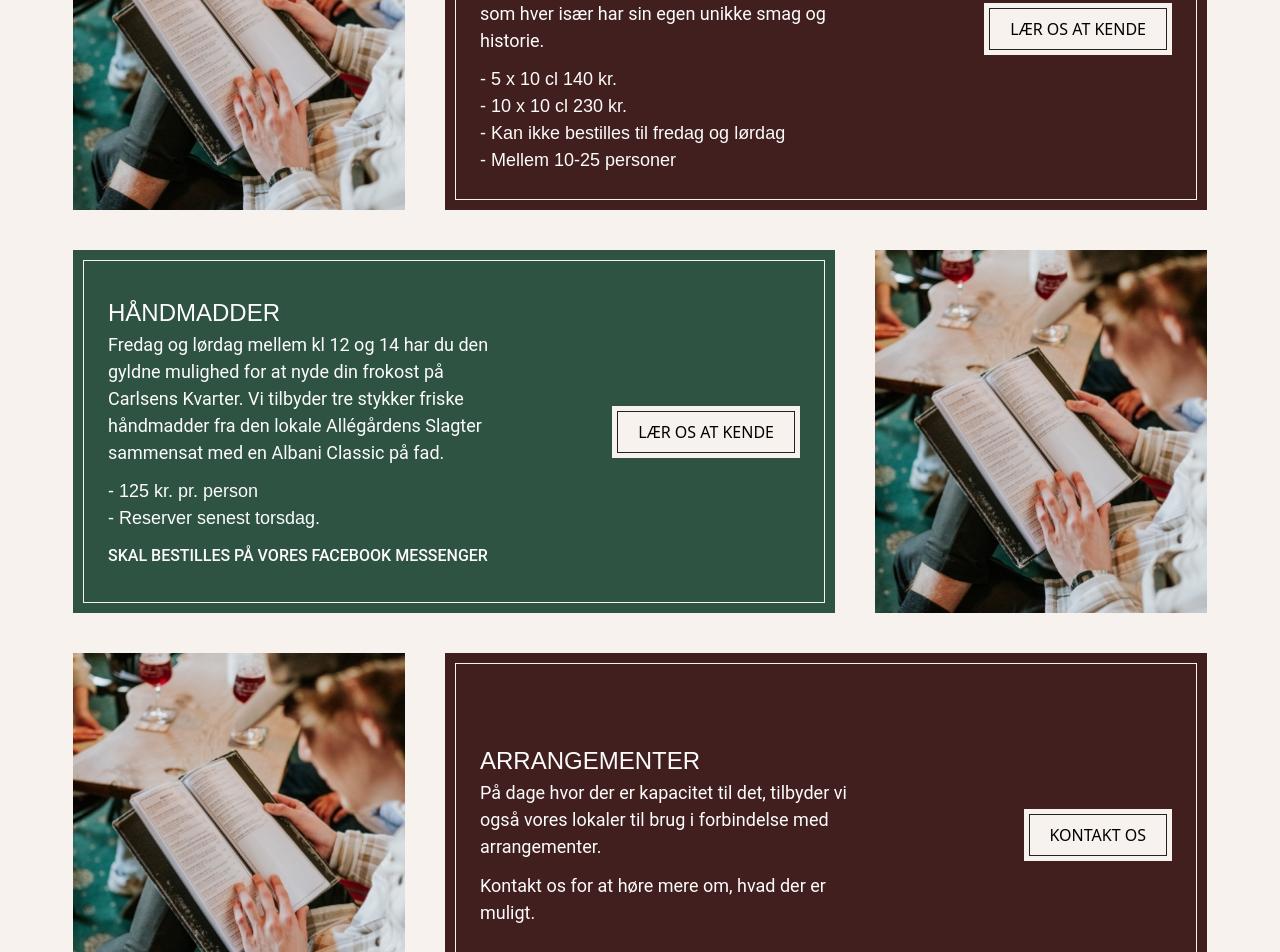
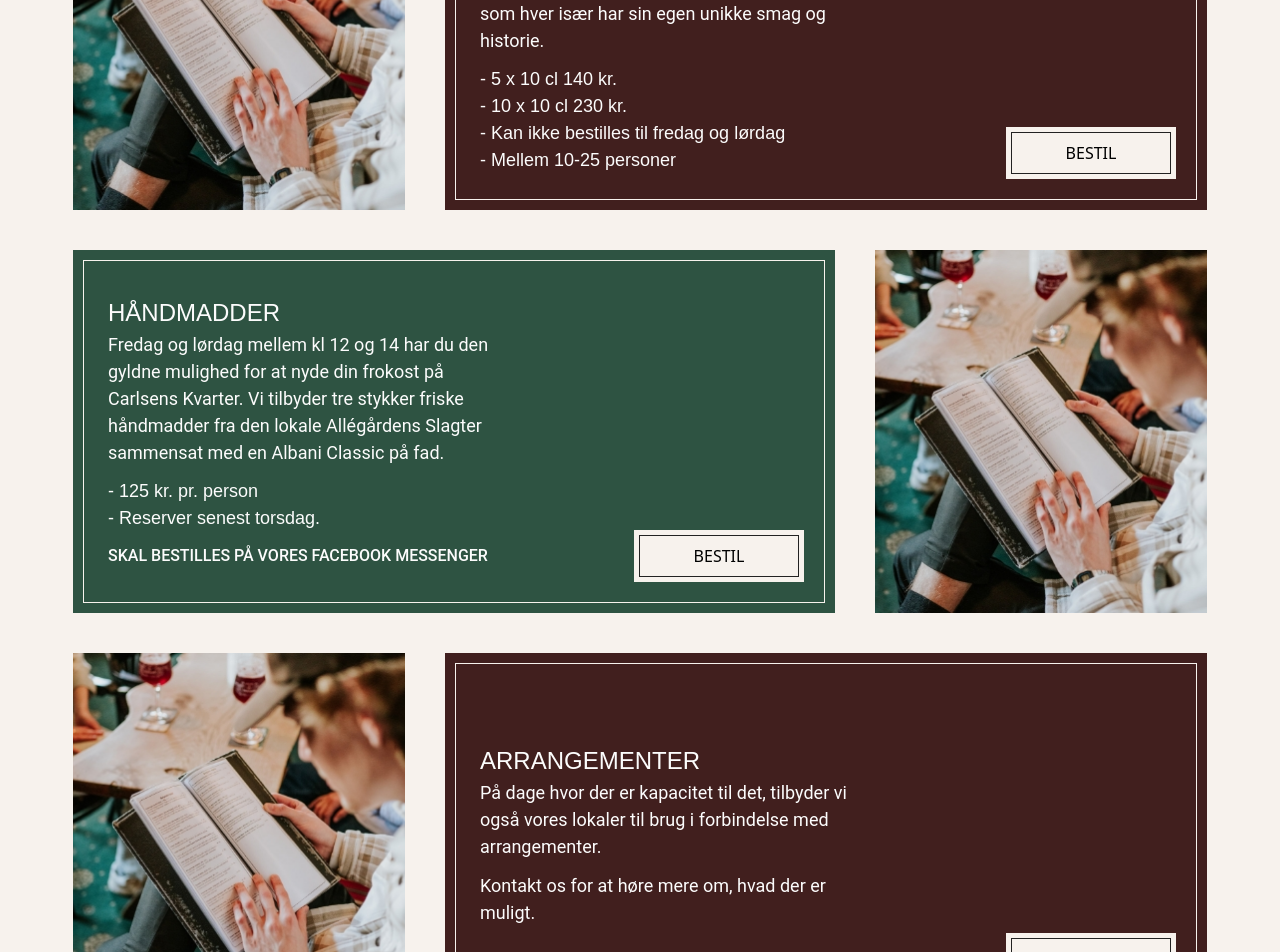
Before and after one commit to emil584c/projekt-6, a Vue app: page / in a window 1280 px wide. Shown: the part 2200-3152 px from the top of the page. Built offline with nearby package versions, Linux system fonts and the light colour scheme; a web font is replaced by a local one.

Commit message:
button placement fix

```diff
--- a/src/components/ProductSection.vue
+++ b/src/components/ProductSection.vue
@@ -22,8 +22,8 @@
                                 <li>- Kan ikke bestilles til fredag og lørdag</li>
                                 <li>- Mellem 10-25 personer</li>
                             </ul>
-                            <div class=" bg-cream-primary p-[5px] absolute z-10 w-fit self-end">
-                                <button class="border-solid border-[1px] border-border-black px-5 py-2">LÆR OS AT KENDE</button>
+                            <div class=" bg-cream-primary p-[5px] absolute right-5 bottom-5 z-10 w-fit self-end">
+                                <button class="border-solid border-[1px] border-border-black px-5 py-2 min-w-[160px]">BESTIL</button>
                             </div>
                         </div>
                      </div>
@@ -40,8 +40,8 @@
                                 <li>- Reserver senest torsdag.</li>
                             </ul>
                             <p class=" text-base font-medium">SKAL BESTILLES PÅ VORES FACEBOOK MESSENGER</p>
-                            <div class=" bg-cream-primary p-[5px] absolute z-10 w-fit self-end">
-                                <button class="border-solid border-[1px] border-border-black px-5 py-2">LÆR OS AT KENDE</button>
+                            <div class=" bg-cream-primary p-[5px] absolute z-10 w-fit right-5 bottom-5 self-end">
+                                <button class="border-solid border-[1px] border-border-black px-5 py-2 min-w-[160px]">BESTIL</button>
                             </div>
                         </div>
                      </div>
@@ -56,8 +56,8 @@
                             <h3>ARRANGEMENTER</h3>
                             <p class=" mb-3 max-w-[386px]">På dage hvor der er kapacitet til det, tilbyder vi også vores lokaler til brug i forbindelse med arrangementer.</p>
                             <p class=" max-w-[386px]">Kontakt os for at høre mere om, hvad der er muligt.</p>
-                            <div class=" bg-cream-primary p-[5px] absolute z-10 w-fit self-end">
-                                <button class="border-solid border-[1px] border-border-black px-5 py-2">KONTAKT OS</button>
+                            <div class=" bg-cream-primary p-[5px] absolute right-5 bottom-5 z-10 w-fit">
+                                <button class="border-solid border-[1px] border-border-black px-5 py-2 min-w-[160px]">KONTAKT OS</button>
                             </div>
                         </div>
                      </div>
```
